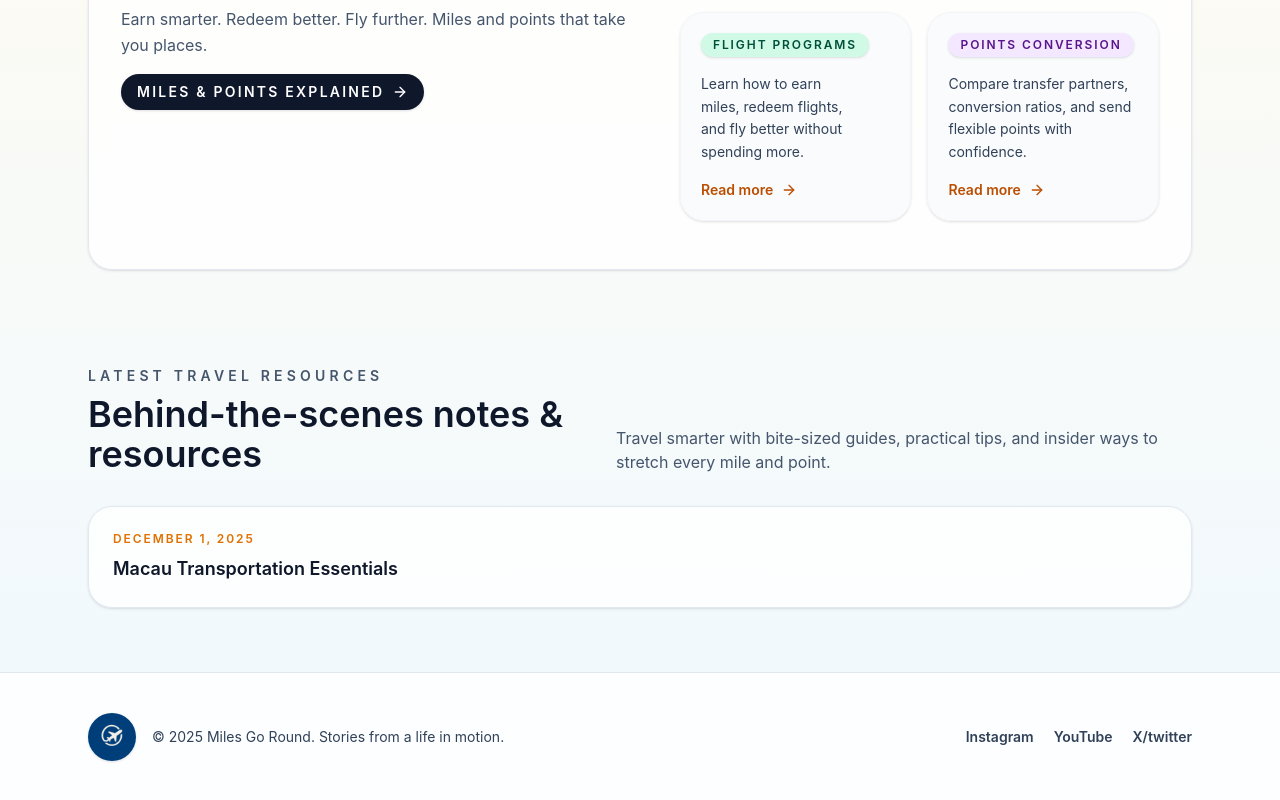
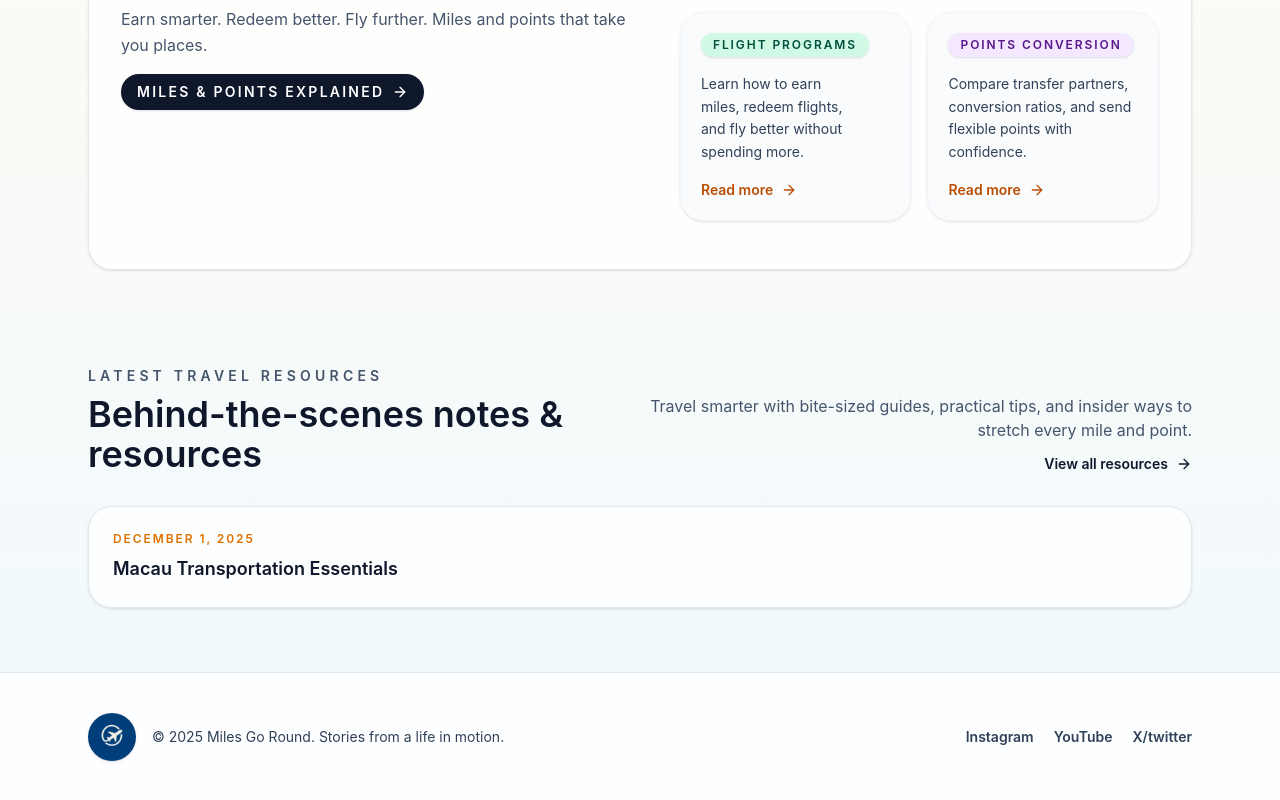
Before and after one commit to bansalmanik/travel-website, a Next.js app: page / in a window 1280 px wide. Shown: the part 1002-1802 px from the top of the page. Built offline with nearby package versions, Linux system fonts and the light colour scheme.

Commit message:
Reorder nav links and add travel resources link

```diff
--- a/app/components/site-nav.tsx
+++ b/app/components/site-nav.tsx
@@ -6,9 +6,9 @@ import { usePathname } from "next/navigation";
 import Image from "next/image";
 
 const navigationLinks = [
-  { href: "/stories", label: "Stories" },
   { href: "/travel-with-points", label: "Travel with points" },
   { href: "/travel-resources", label: "Travel Resources" },
+  { href: "/stories", label: "Stories" },
 ];
 
 export function SiteNav() {
--- a/app/page.tsx
+++ b/app/page.tsx
@@ -169,9 +169,30 @@ export default async function Home() {
                 Behind-the-scenes notes & resources
               </h2>
             </div>
-            <p className="mx-auto max-w-2xl text-pretty text-sm text-slate-600 sm:mx-0 sm:max-w-xl sm:text-base">
-              Travel smarter with bite-sized guides, practical tips, and insider ways to stretch every mile and point.
-            </p>
+            <div className="mx-auto flex max-w-2xl flex-col items-center gap-3 sm:mx-0 sm:max-w-xl sm:items-end sm:text-right">
+              <p className="text-pretty text-sm text-slate-600 sm:text-base">
+                Travel smarter with bite-sized guides, practical tips, and insider ways to stretch every mile and point.
+              </p>
+              <Link
+                className="inline-flex items-center gap-2 text-sm font-semibold text-slate-900 underline-offset-4 transition hover:text-slate-700 hover:underline"
+                href="/travel-resources"
+              >
+                View all resources
+                <svg
+                  aria-hidden
+                  className="h-4 w-4"
+                  fill="none"
+                  stroke="currentColor"
+                  strokeLinecap="round"
+                  strokeLinejoin="round"
+                  strokeWidth="2"
+                  viewBox="0 0 24 24"
+                >
+                  <path d="M5 12h14" />
+                  <path d="m12 5 7 7-7 7" />
+                </svg>
+              </Link>
+            </div>
           </div>
 
           <ul className="space-y-4 sm:space-y-5">
```
